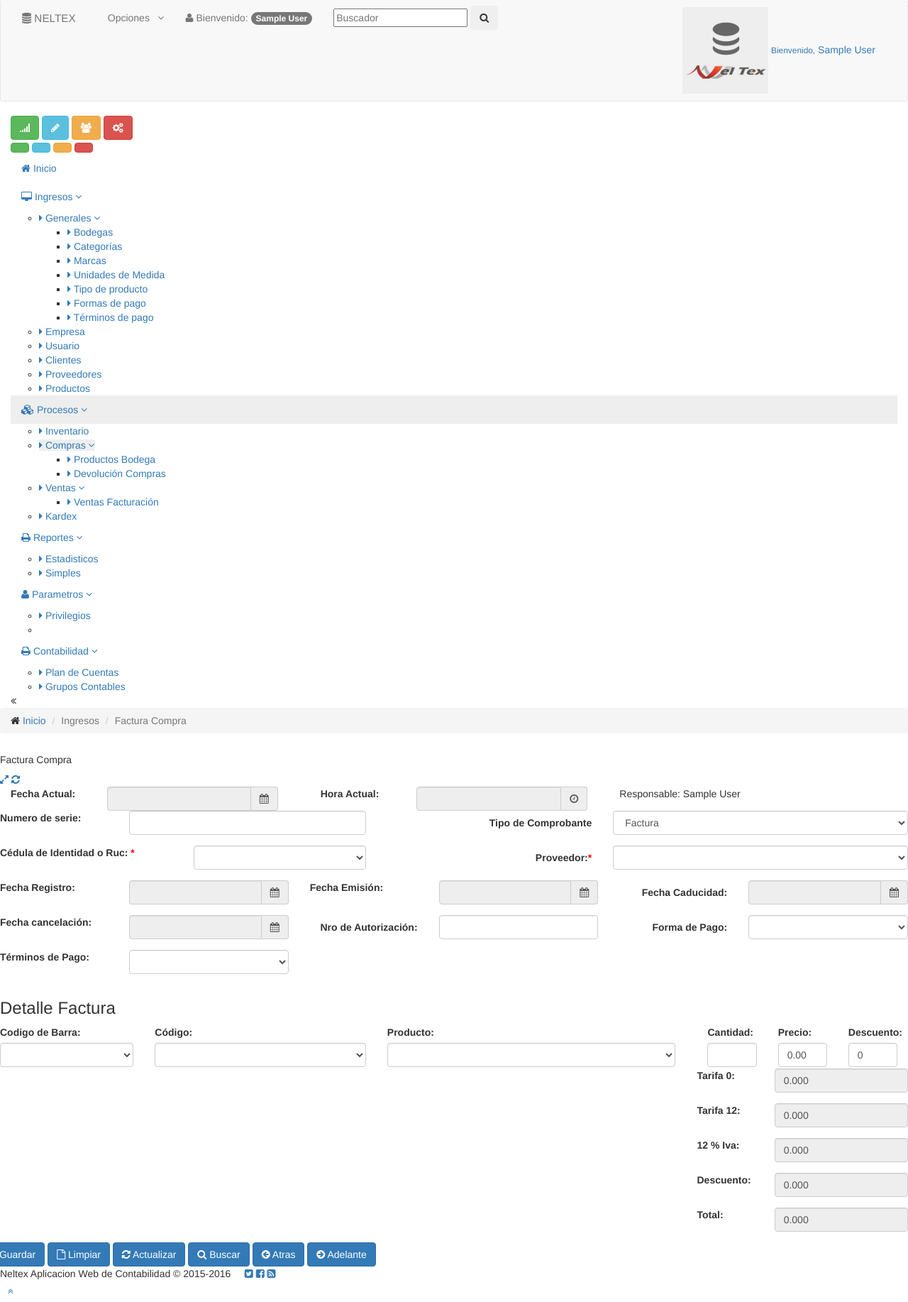
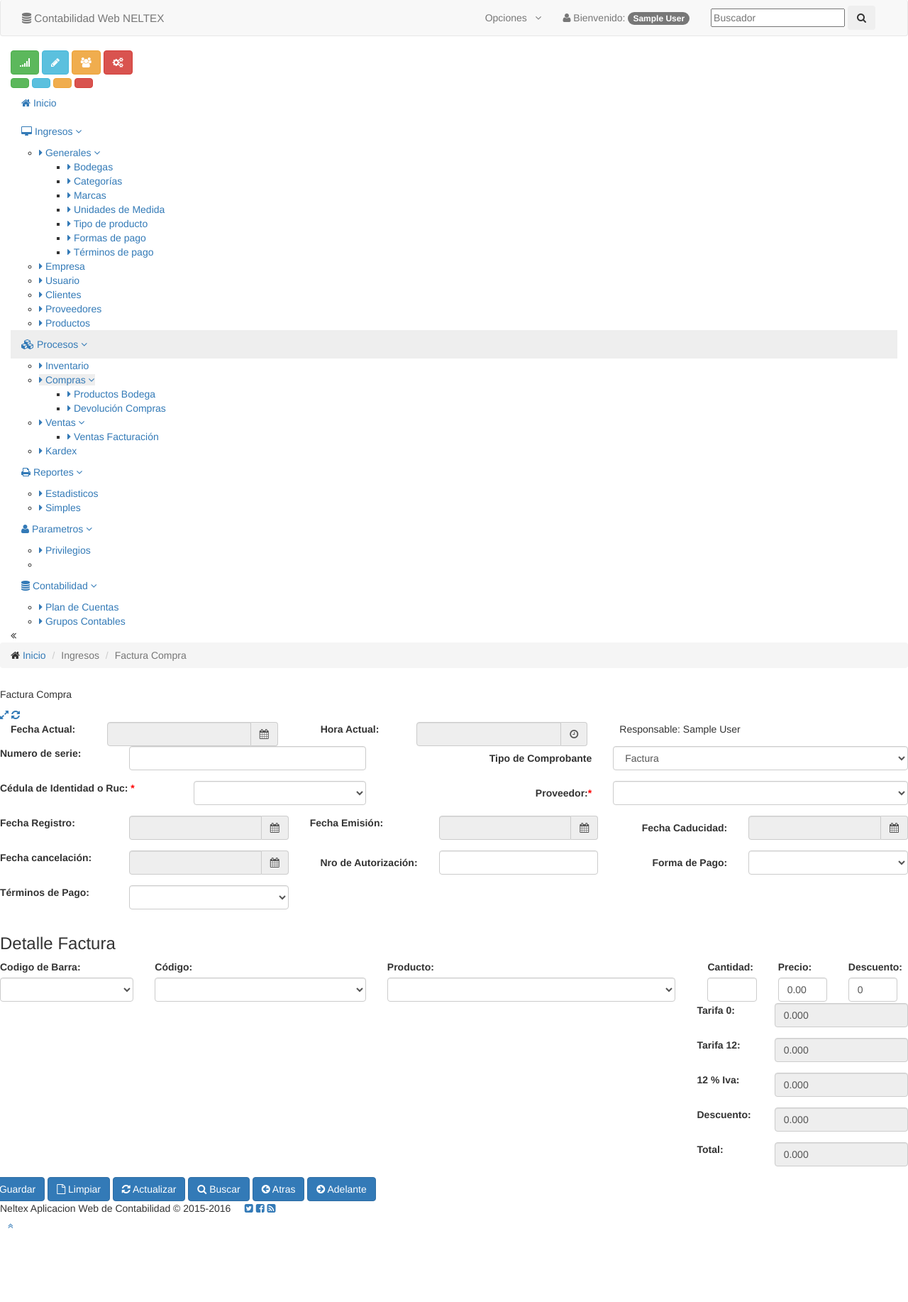
Before and after one commit to deividscriollo/dow, a PHP site: page /sistema_dow/data/factura_compra/index.php in a window 1280 px wide. Shown: the whole page at 71% size. After the commit the page ends 1730 px from the top, so only its background shows below. Run offline with PHP 8.4, Linux system fonts and the light colour scheme; the visitor is signed in with stand-in values (Sample User, id 1); lists and menus that the app fills with data are empty; some libraries are stand-ins or nearby versions.

Commit message:
proceso configuracion menu e footer

```diff
--- a/data/factura_compra/index.php
+++ b/data/factura_compra/index.php
@@ -31,7 +31,7 @@
         <script src="../../dist/js/ace-extra.min.js"></script>
     </head>
 
-    <body class="skin-2 rtl">
+    <body class="skin-2">
 		<?php menu_arriba(); ?>
 		<div class="main-container" id="main-container">
 			<?php menu_lateral(); ?>
--- a/data/menu/index.php
+++ b/data/menu/index.php
@@ -26,7 +26,7 @@ function menu_arriba(){
 					<a href="../inici/" class="navbar-brand">
 						<small>
 							<i class="fa fa-database"></i>
-							';print empresa(); print'
+							Contabilidad Web ';print empresa(); print'
 						</small>
 					</a>
 
@@ -47,23 +47,9 @@ function menu_arriba(){
 					</button>
 				</div>
 
-				<div class="navbar-buttons navbar-header pull-right  collapse navbar-collapse" role="navigation">
-					<ul class="nav ace-nav">
-						<li class="light-blue user-min">
-							<a data-toggle="dropdown" href="#" class="dropdown-toggle">
-								<img class="nav-user-photo" src="../../dist/avatars/user.jpg" />
-								<span class="user-info">
-									<small>Bienvenido,</small>
-									'.$_SESSION['nombrescompletosdow'].'
-								</span>
-							</a>
-							<ul class="user-menu dropdown-menu-right dropdown-menu dropdown-yellow dropdown-caret dropdown-close">
-							</ul>
-						</li>
-					</ul>
-				</div>
 
-				<nav role="navigation" class="navbar-menu pull-left collapse navbar-collapse">
+
+				<nav role="navigation" class="navbar-menu pull-right collapse navbar-collapse">
 					<ul class="nav navbar-nav">
 						<li>
 							<a href="#" class="dropdown-toggle" data-toggle="dropdown">
@@ -1043,7 +1029,7 @@ function menu_lateral(){
 			}else print('class="hover"');
 		print'>
 			<a href="#" class="dropdown-toggle">
-				<i class="menu-icon fa fa-print ranger"></i>
+				<i class="menu-icon fa fa-database ranger"></i>
 				<span class="menu-text">
 					Contabilidad
 				</span>
```
